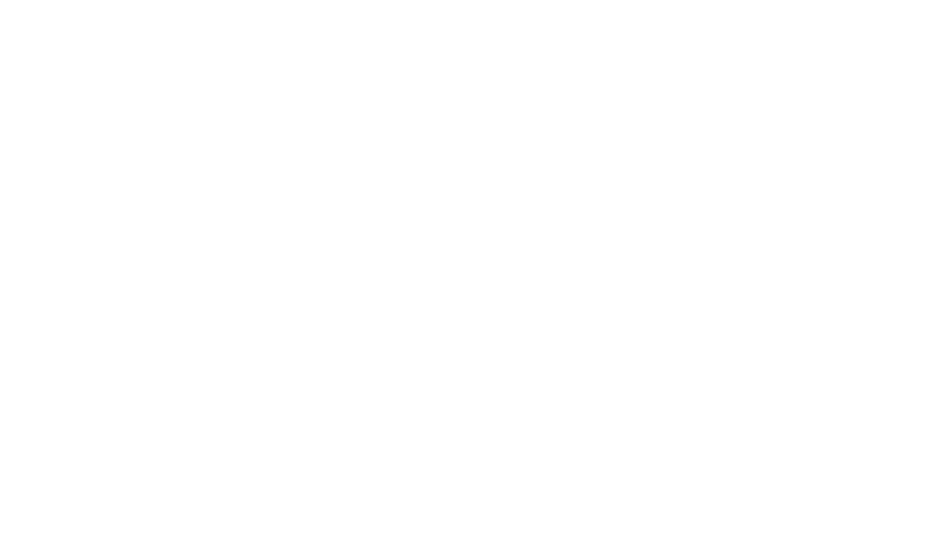
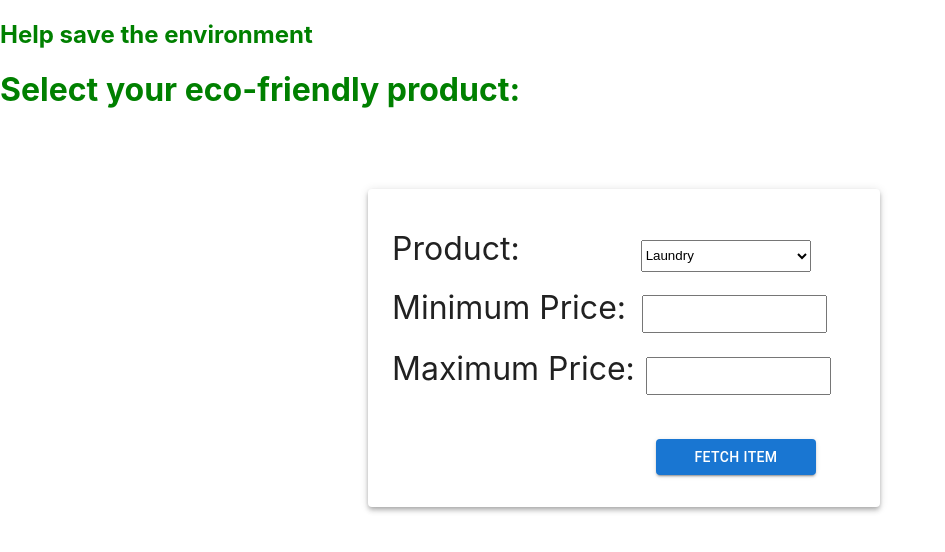
Before and after one commit to Green-Path/GreenPath-frontend, a React (Create React App) app in the folder green-path/: page /customer in a window 1280 px wide. Before the commit this address had no page. Shown: the top 552 px of the page, without its empty margins (0-945 px from the left). Built offline with nearby package versions, Linux system fonts and the light colour scheme.

Commit message:
added routes and css files

```diff
--- a/green-path/package.json
+++ b/green-path/package.json
@@ -5,6 +5,7 @@
   "dependencies": {
     "@emotion/react": "^11.11.4",
     "@emotion/styled": "^11.11.0",
+    "@mui/icons-material": "^5.15.15",
     "@mui/material": "^5.15.14",
     "@testing-library/jest-dom": "^5.17.0",
     "@testing-library/react": "^13.4.0",
--- a/green-path/src/App.js
+++ b/green-path/src/App.js
@@ -34,8 +34,9 @@ import { BrowserRouter as Router, Routes, Route } from 'react-router-dom';
 
 import HomePage from './pages/homePage';
 import News from './pages/news';
-
-
+import Blogs from './pages/blogs';
+import Customer from './pages/customer';
+import Announcements from './pages/showBlogs';
 
 function App() {
 
@@ -44,6 +45,9 @@ function App() {
       <Routes>
         <Route path='/' element={<HomePage />} />
         <Route path='/news' element={<News />} />
+        <Route path='/blogs' element={<Blogs />} />
+        <Route path='/customer' element={<Customer />} />
+        <Route path='/announcements' element={<Announcements />} />
       </Routes>
     </Router>
   );
--- /dev/null
+++ b/green-path/src/css/AnnouncementSection.css
@@ -0,0 +1,58 @@
+.announcement-container {
+  width: 4000px;
+  margin-top: 20px;
+  padding: 20px;
+  background-color: white;
+  height: 90vh;
+  box-shadow: 0px 0px 10px rgba(0, 0, 0, 0.2);
+}
+
+.student-container {
+  margin-right: 5px;
+}
+
+.company-container {
+  margin-left: 5px;
+}
+
+input[type="text"],
+textarea {
+  margin-bottom: 0px;
+}
+
+textarea {
+  width: 100%;
+  min-height: 150px;
+  padding: 10px;
+  margin-bottom: 0px;
+  resize: vertical;
+}
+
+button {
+  width: 100%;
+  padding: 10px;
+  background-color: #007bff;
+  color: white;
+  border: none;
+  cursor: pointer;
+}
+
+ul {
+  list-style-type: none;
+  padding: 0;
+}
+
+ul li {
+  margin-bottom: 20px; /* Increase spacing between announcements */
+  border: 1px solid #2b2442;
+  padding: 10px;
+  background-color: #f9f9f9;
+  border-radius: 5px;
+}
+
+ul li strong {
+  display: block;
+  font-size: 14px;
+  color: #888;
+  margin-bottom: 5px;
+}
--- /dev/null
+++ b/green-path/src/css/product.css
@@ -0,0 +1,70 @@
+h1 {
+  margin-bottom: 5rem;
+  color: green;
+}
+
+h2 {
+  color: green;
+}
+
+.main {
+  display: flex;
+  flex-wrap: wrap;
+  justify-content: center;
+  /* align-items: center; */
+}
+
+.selection,
+.disp {
+  /* margin-left: 1rem; */
+  font-size: 2rem;
+  padding: 1rem;
+  padding-top: 2rem;
+  padding-bottom: 2rem;
+}
+
+.product {
+  justify-content: center;
+  padding: 0.5rem;
+}
+
+.items {
+  margin-right: 7rem;
+}
+
+.itemSelect {
+  width: 170px;
+  height: 2rem;
+}
+
+.price {
+  height: 2rem;
+  margin-left: 1rem;
+}
+
+#maxPrice {
+  margin-left: 0.7rem;
+}
+
+.mp,
+.Mp {
+  justify-content: center;
+  padding: 0.5rem;
+}
+
+.fetch {
+  margin-left: 17rem;
+  margin-top: 2rem;
+  width: 10rem;
+}
+
+.buy {
+  margin-top: 1rem;
+  margin-bottom: 0;
+}
+
+.name,
+.finprice {
+  margin-top: 0.6rem;
+  margin-bottom: 0.6rem;
+}
```
Also changed, not shown: 2 other files (tests, documents, lock files or other folders).
